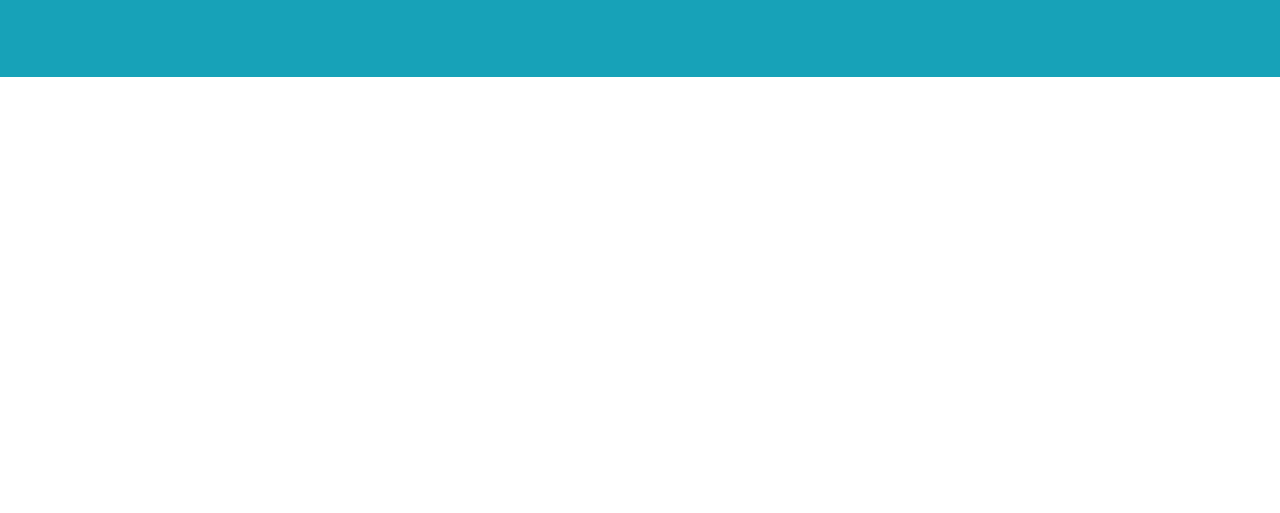
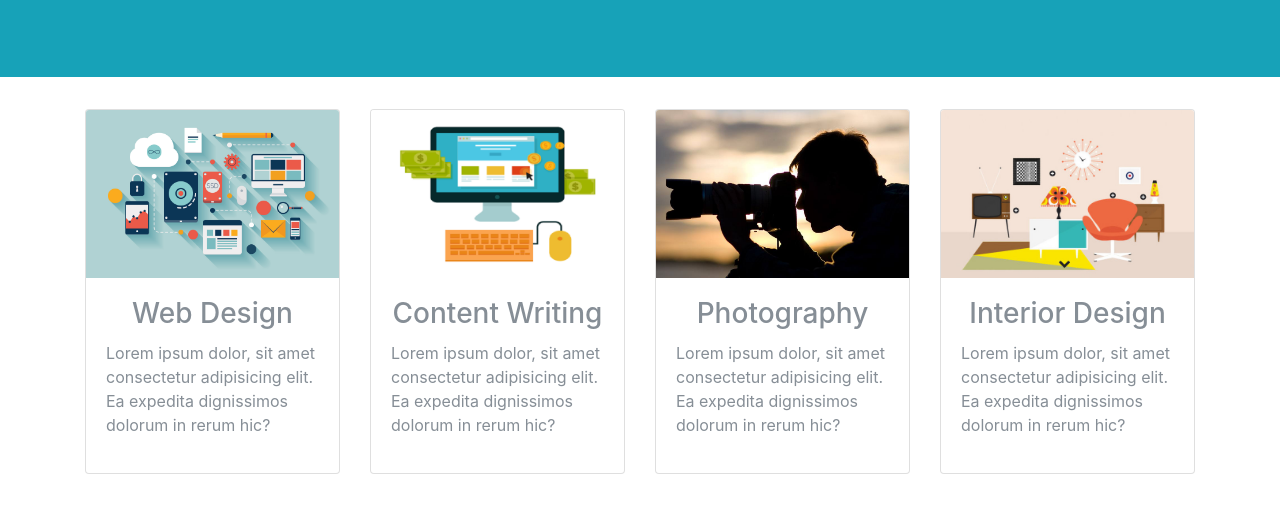
Before and after one commit to VisheshSingh/Bootstrap4-basics, a plain HTML site: page index.html in a window 1280 px wide. Shown: the part 211-724 px from the top of the page. Drawn offline with nearby package versions, Linux system fonts and the light colour scheme.

Commit message:
Bootstrap cards added to the main section

```diff
--- a/index.html
+++ b/index.html
@@ -9,10 +9,57 @@
     <link rel="stylesheet" href="https://maxcdn.bootstrapcdn.com/bootstrap/4.0.0-beta/css/bootstrap.min.css" integrity="sha384-/Y6pD6FV/Vv2HJnA6t+vslU6fwYXjCFtcEpHbNJ0lyAFsXTsjBbfaDjzALeQsN6M" crossorigin="anonymous">
   </head>
   <body>
+
+    <!--JUMBOTRON-->
     <div class="jumbotron jumbotron-fluid bg-info text-center text-white">
         <div class="container">
             <h1 class="display-1">Welcome to the Dojo</h1>
             <p class="lead">A guiding light to the less enlightened...</p>
+        </div>
+    </div>
+
+    <!--CARDS-->
+    <div class="container text-muted">
+        <div class="row">
+            <div class="col-md-6 col-lg-3 mb-4">
+                <div class="card">
+                    <img src="img/webdesign.jpg" alt="web design" class="card-img-top img-fluid">
+                    <div class="card-body">
+                        <div class="card-title text-center"><h3>Web Design</h3></div>
+                        <p>Lorem ipsum dolor, sit amet consectetur adipisicing elit. Ea expedita dignissimos dolorum in rerum hic?</p>
+                    </div>
+                </div>
+            </div>
+
+            <div class="col-md-6 col-lg-3 mb-4">
+                <div class="card">
+                    <img src="img/content.png" alt="web design" class="card-img-top img-fluid">
+                    <div class="card-body">
+                        <div class="card-title text-center"><h3>Content Writing</h3></div>
+                        <p>Lorem ipsum dolor, sit amet consectetur adipisicing elit. Ea expedita dignissimos dolorum in rerum hic?</p>
+                    </div>
+                </div>
+            </div>
+
+            <div class="col-md-6 col-lg-3 mb-4">
+                <div class="card">
+                    <img src="img/photography.jpg" alt="web design" class="card-img-top img-fluid">
+                    <div class="card-body">
+                        <div class="card-title text-center"><h3>Photography</h3></div>
+                        <p>Lorem ipsum dolor, sit amet consectetur adipisicing elit. Ea expedita dignissimos dolorum in rerum hic?</p>
+                    </div>
+                </div>
+            </div>
+
+            <div class="col-md-6 col-lg-3 mb-4">
+                <div class="card">
+                    <img src="img/interior.jpg" alt="web design" class="card-img-top img-fluid">
+                    <div class="card-body">
+                        <div class="card-title text-center"><h3>Interior Design</h3></div>
+                        <p>Lorem ipsum dolor, sit amet consectetur adipisicing elit. Ea expedita dignissimos dolorum in rerum hic?</p>
+                    </div>
+                </div>
+            </div>
         </div>
     </div>
 
```
Also changed, not shown: img/content.jpg (added), img/content.png (added), img/interior.jpg (added), img/photography.jpg (added), img/webdesign.jpg (added), 1 other file.
